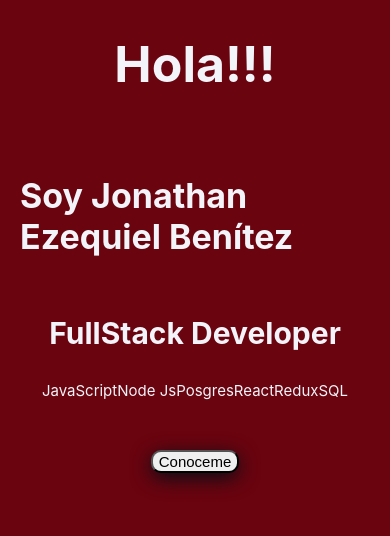
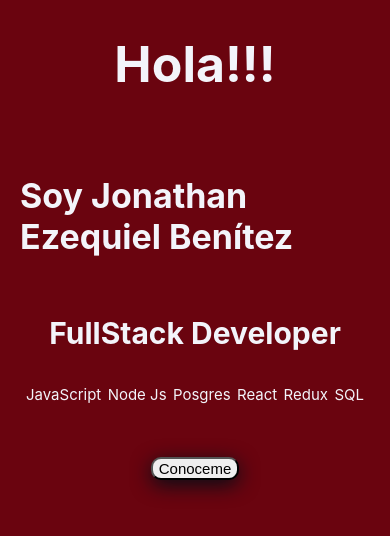
Before and after one commit to JEBenitez92/Portafolio, a React (Create React App) app: page / in a window 390 px wide. Shown: the top 536 px of the page. Built offline with nearby package versions, Linux system fonts and the light colour scheme.

Commit message:
arreglo home responsive

```diff
--- a/src/component/Home/Home.module.css
+++ b/src/component/Home/Home.module.css
@@ -106,7 +106,7 @@
   }
 
   .contenedorParrafos p {
-    margin: 0;
+    margin: 0.2rem;
     font-size: 15px;
   }
 }
```
